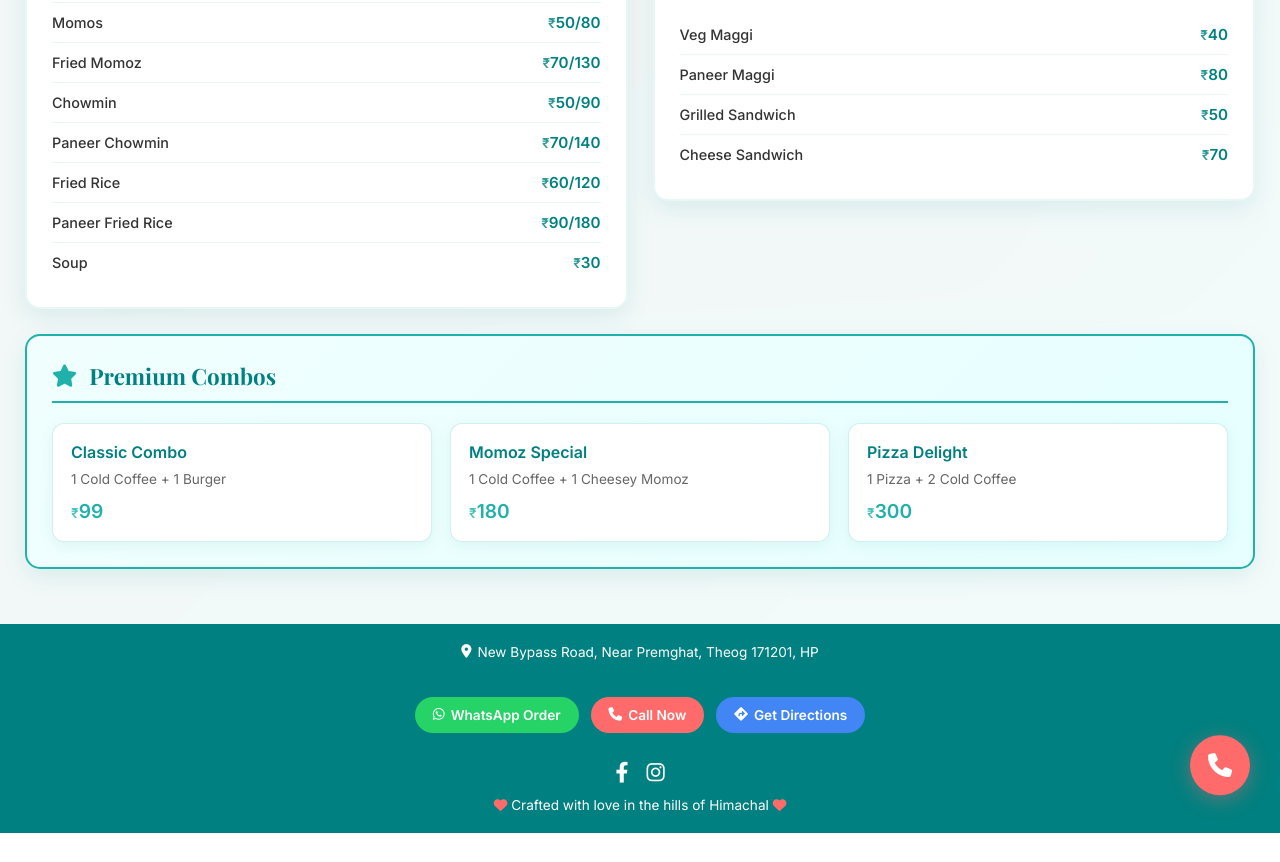
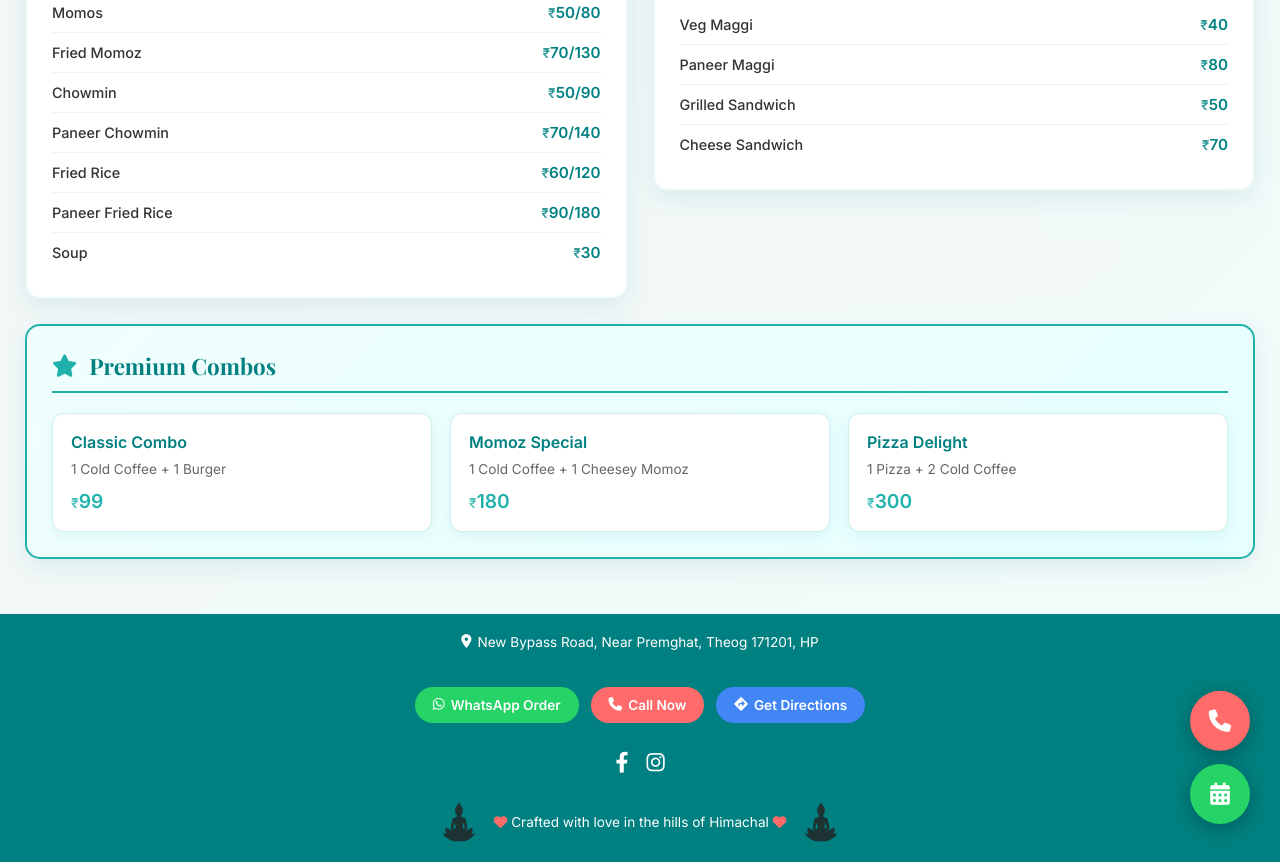
Before and after one commit to XChirxg/zi-cafe, a plain HTML site: page index.html in a window 1280 px wide. Shown: the part 490-1352 px from the top of the page. Before the commit the page ends 1323 px from the top, so only its background shows below. Drawn offline with nearby package versions, Linux system fonts and the light colour scheme.

Commit message:
Update index.html

```diff
--- a/index.html
+++ b/index.html
@@ -75,11 +75,16 @@
         }
 
         .logo {
-            width: 50px;
-            height: 50px;
+            width: 40px;
+            height: 40px;
             background: url('logo.png') center/contain no-repeat;
-            border-radius: 8px;
-            box-shadow: 0 2px 10px rgba(0, 0, 0, 0.2);
+        }
+
+        .cafe-name {
+            font-family: 'Playfair Display', serif;
+            font-size: 1.8rem;
+            font-weight: 700;
+            color: white;
         }
 
         .dark-theme .logo {
@@ -438,37 +443,82 @@
             box-shadow: 0 6px 15px rgba(0,0,0,0.2);
         }
 
-        /* Floating Call Button */
-        .floating-call {
+        /* Floating Action Buttons */
+        .floating-buttons {
             position: fixed;
             bottom: 30px;
             right: 30px;
+            display: flex;
+            flex-direction: column;
+            gap: 15px;
+            z-index: 1000;
+        }
+
+        .floating-btn {
             width: 60px;
             height: 60px;
-            background: #ff6b6b;
             border-radius: 50%;
             display: flex;
             align-items: center;
             justify-content: center;
             color: white;
-            font-size: 1.5rem;
-            box-shadow: 0 4px 20px rgba(255, 107, 107, 0.4);
-            z-index: 1000;
+            font-size: 1.4rem;
+            box-shadow: 0 4px 20px rgba(0, 0, 0, 0.3);
             cursor: pointer;
             transition: all 0.3s ease;
             text-decoration: none;
             animation: float 3s ease-in-out infinite;
         }
 
-        .floating-call:hover {
+        .floating-btn.call {
+            background: #ff6b6b;
+            animation-delay: 0s;
+        }
+
+        .floating-btn.book {
+            background: #25d366;
+            animation-delay: 0.5s;
+        }
+
+        .floating-btn:hover {
             transform: scale(1.1);
+            box-shadow: 0 6px 30px rgba(0, 0, 0, 0.4);
+            color: white;
+        }
+
+        .floating-btn.call:hover {
             box-shadow: 0 6px 30px rgba(255, 107, 107, 0.6);
-            color: white;
+        }
+
+        .floating-btn.book:hover {
+            box-shadow: 0 6px 30px rgba(37, 211, 102, 0.6);
         }
 
         @keyframes float {
             0%, 100% { transform: translateY(0px); }
-            50% { transform: translateY(-10px); }
+            50% { transform: translateY(-8px); }
+        }
+
+        /* Tooltip for floating buttons */
+        .floating-btn::before {
+            content: attr(data-tooltip);
+            position: absolute;
+            right: 70px;
+            top: 50%;
+            transform: translateY(-50%);
+            background: rgba(0, 0, 0, 0.8);
+            color: white;
+            padding: 8px 12px;
+            border-radius: 6px;
+            font-size: 0.8rem;
+            white-space: nowrap;
+            opacity: 0;
+            pointer-events: none;
+            transition: opacity 0.3s ease;
+        }
+
+        .floating-btn:hover::before {
+            opacity: 1;
         }
     </style>
 </head>
@@ -481,6 +531,7 @@
 
             <div class="logo-container">
                 <div class="logo"></div>
+                <h1 class="cafe-name">ZiCafe</h1>
             </div>
 
             <p class="tagline">Premium Taste, Perfect Moments</p>
@@ -647,16 +698,25 @@
                     </a>
                 </div>
 
-                <div>
-                    <i class="fas fa-heart" style="color: #ff6b6b;"></i> Crafted with love in the hills of Himachal <i class="fas fa-heart" style="color: #ff6b6b;"></i>
+                <div style="display: flex; align-items: center; justify-content: center; gap: 15px; margin-top: 15px;">
+                    <img src="budh.png" alt="Buddha" style="width: 40px; height: 40px; opacity: 0.8; border-radius: 50%;">
+                    <span>
+                        <i class="fas fa-heart" style="color: #ff6b6b;"></i> Crafted with love in the hills of Himachal <i class="fas fa-heart" style="color: #ff6b6b;"></i>
+                    </span>
+                    <img src="budh.png" alt="Buddha" style="width: 40px; height: 40px; opacity: 0.8; border-radius: 50%;">
                 </div>
             </div>
         </footer>
 
-        <!-- Floating Call Button -->
-        <a href="tel:+918219899417" class="floating-call">
-            <i class="fas fa-phone"></i>
-        </a>
+        <!-- Floating Action Buttons -->
+        <div class="floating-buttons">
+            <a href="tel:+918219899417" class="floating-btn call" data-tooltip="Call Now">
+                <i class="fas fa-phone"></i>
+            </a>
+            <a href="https://wa.me/918219899417?text=Hello%20ZiCafe!%20I%20would%20like%20to%20book%20a%20table%20in%20advance.%20Please%20let%20me%20know%20the%20availability." class="floating-btn book" data-tooltip="Book Table">
+                <i class="fas fa-calendar-alt"></i>
+            </a>
+        </div>
     </div>
 
     <script>
```
